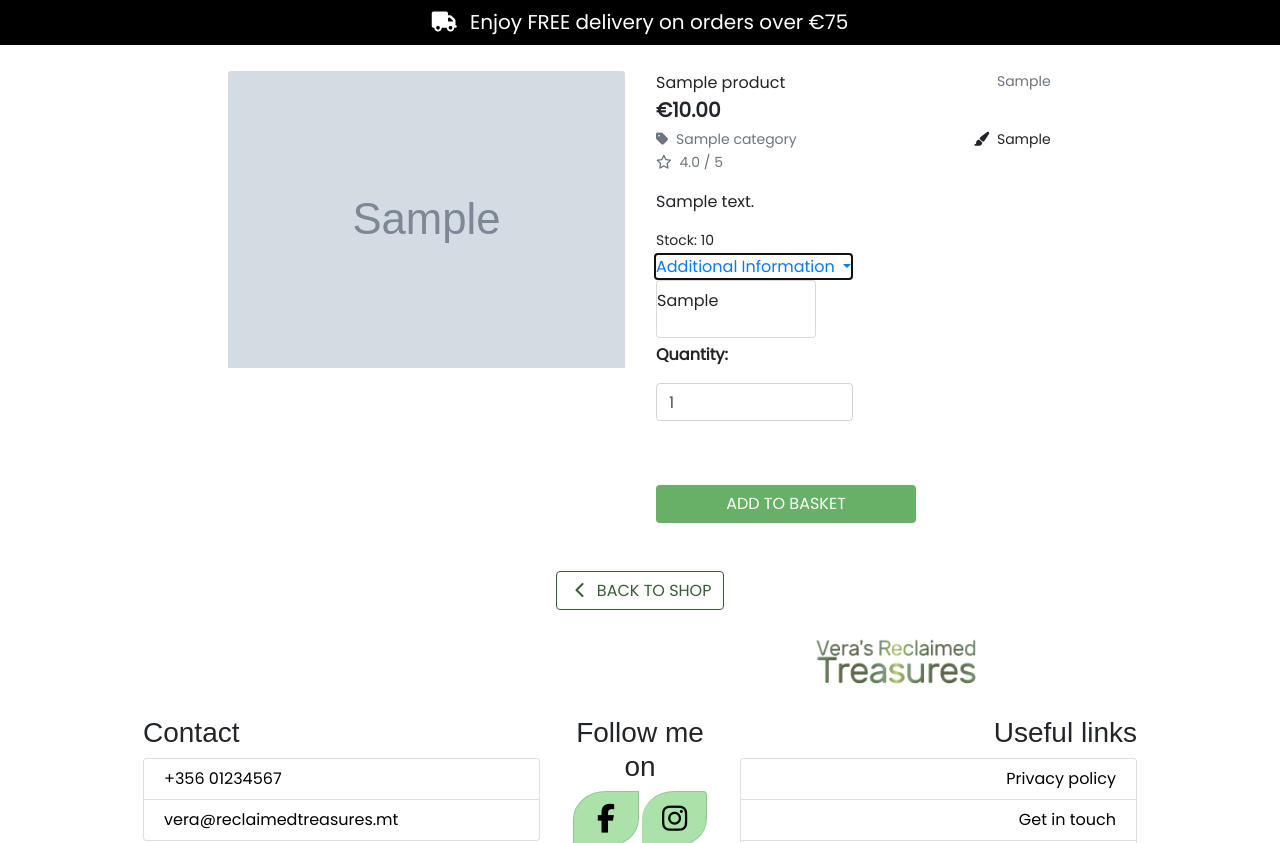
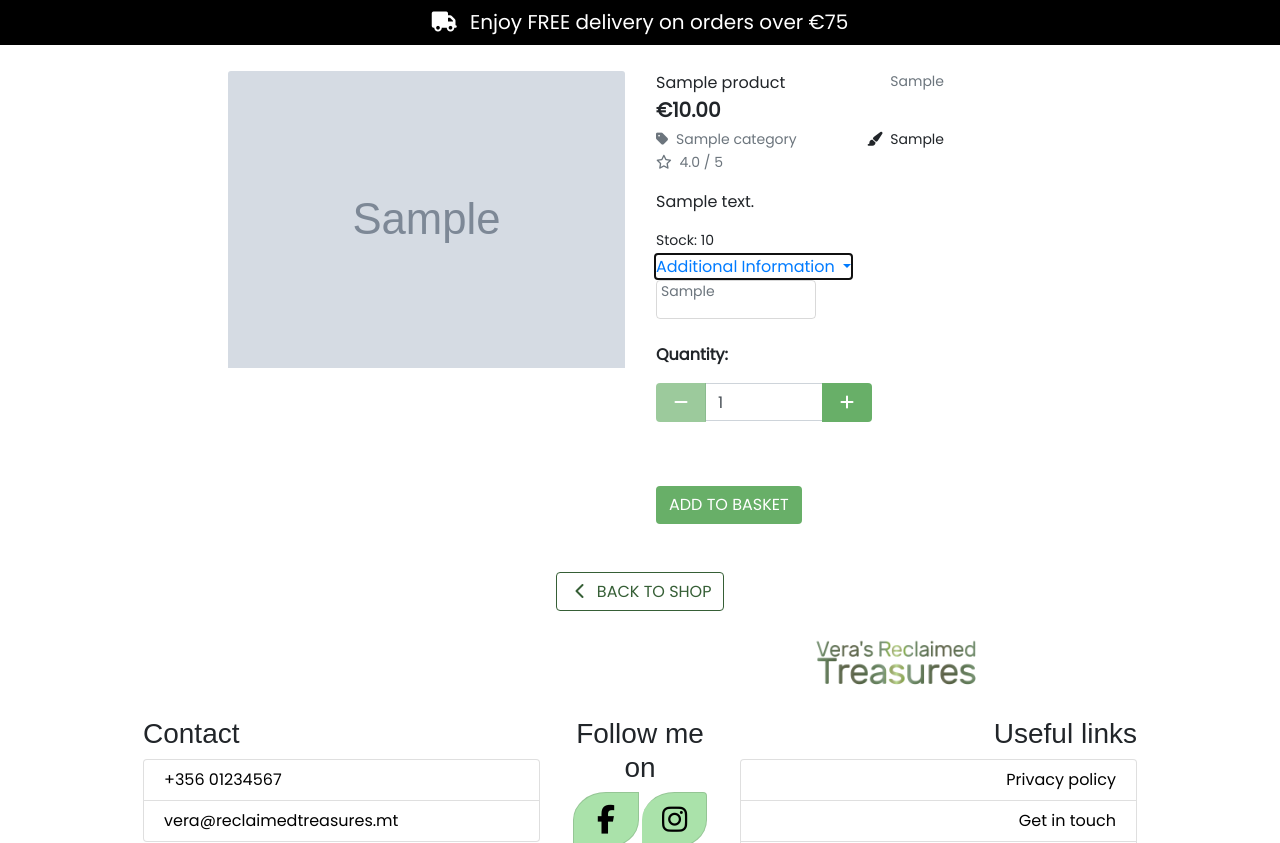
Before and after one commit to MoniPar/reclaimed-treasures, a Django app: page /shop/1/ in a window 1280 px wide, after a click on "Additional Information". Shown: the part 187-1030 px from the top of the page. Run offline with Django 3.2, Linux system fonts and the light colour scheme; tables that the repository leaves empty hold one stand-in row (values such as "Sample post"); grey boxes marked "Sample" are stand-in pictures; some libraries are stand-ins or nearby versions; some web fonts are replaced.

Commit message:
Add quantity selector +/- buttons & JS to product_detail template

```diff
--- a/basket/templates/basket/basket.html
+++ b/basket/templates/basket/basket.html
@@ -19,6 +19,7 @@
         <div class="row">
             <div class="col">
                 {% if basket_items %}
+                {{ request.session.basket }}
                     <div class="d-block d-lg-none mb-5 text-center">
                         <div class="basket-summary mb-4">
                             <p class="font-weight-bold">Basket Total: €{{ total|floatformat:2 }}</p>
--- /dev/null
+++ b/products/templates/products/includes/quantity_input_script.html
@@ -0,0 +1,57 @@
+<script type="text/javascript">
+
+    // Handle Enable/Disable
+    function handleEnableDisable(itemId) {
+        var currentValue = parseInt($(`.id_qty_${itemId}`).val());
+        var minusDisabled = currentValue < 2;
+        var plusDisabled = currentValue > 9;
+        // prop method sets disabled attr on buttons to true/false
+        // depending on whether current value is < 2 or > 9
+        $(`.decrement-qty_${itemId}`).prop('disabled', minusDisabled);
+        $(`.increment-qty_${itemId}`).prop('disabled', plusDisabled);
+    }
+
+    // Ensure enabling/disabling all inputs on page load
+    var allQtyInputs = $('.qty_input');
+    for (var i = 0; i < allQtyInputs.length; i++) {
+        var itemId = $(allQtyInputs[i]).data('item_id');
+        handleEnableDisable(itemId);
+    }
+
+    // Check enable/disable every time the input is changed
+    $('.qty_input').change(function() {
+        var itemId = $(this).data('item_id');
+        handleEnableDisable(itemId);
+    });
+
+    // Increment quantity
+    $('.increment-qty').click(function(e) {
+        e.preventDefault();
+        // Get item_id from button's data-item_id
+        var itemId = $(this).data('item_id');
+        // Search up the DOM (closest) and then down (find)
+        var closestInput = $(this).closest('.input-group').find('.qty_input')[0];
+        var allQuantityInputs = $(`.input-group-${itemId} input[name='quantity']`);
+        // Cache the current value and set the new value to the current + 1
+        var currentValue = parseInt($(closestInput).val());
+        $(allQtyInputs).val(currentValue + 1);
+
+        handleEnableDisable(itemId);
+    })
+
+        // Decrement quantity
+        $('.decrement-qty').click(function(e) {
+            e.preventDefault();
+            // Get item_id from button's data-item_id
+            var itemId = $(this).data('item_id');
+            // Search up the DOM (closest) and then down (find)
+            var closestInput = $(this).closest('.input-group').find('.qty_input')[0];
+            var allQuantityInputs = $(`.input-group-${itemId} input[name='quantity']`);
+            // Cache the current value and set the new value to the current - 1
+            var currentValue = parseInt($(closestInput).val());
+            $(allQtyInputs).val(currentValue - 1);
+
+            handleEnableDisable(itemId);
+        })
+
+</script>
--- a/products/templates/products/product_detail.html
+++ b/products/templates/products/product_detail.html
@@ -27,7 +27,7 @@
                 {% endif %}
             </div>
         </div>
-        <div class="col-12 col-md-6 col-lg-4 pl-3 pr-3">
+        <div class="col-12 col-md-6 col-lg-3 pl-3 pr-3">
             <div class="product-details-container mb-5 mt-md-5">
                 <small class="text-muted float-right">{{ product.sku }}</small>
                 <p class="mt-1 mb-0">{{ product.name }}</p>
@@ -66,8 +66,8 @@
                     <a class="dropdown-toggle" href="#" role="button" data-toggle="dropdown" aria-expanded="false">
                         Additional Information
                     </a>
-                    <div class="dropdown-menu mb-3">
-                        <p class="">{{ product.additional_info }}</p>
+                    <div class="dropdown-menu info-dropdown mb-3">
+                        <p class="small text-muted">{{ product.additional_info }}</p>
                     </div>
                 </div>
                 <form action="{% url 'add_to_basket' product.id %}" class="form" method="POST">
@@ -75,11 +75,29 @@
                     <div class="form-row">
                         <div class="col-12">
                             <p class="mt-5"><strong>Quantity:</strong></p>
-                            <div class="form-group w-50">
-                                <div class="input-group">
+                            <div class="form-group w-75">
+                                <div class="input-group input-group-{{ product.id }}">
+                                    <div class="input-group-prepend">
+                                        <button class="decrement-qty btn btn-green decrement-qty_{{ product.id }}"
+                                            data-item_id="{{ product.id }}">
+                                            <span class="icon">
+                                                <i class="fa-solid fa-minus" title="Decrease Quantity" aria-hidden="true"></i>
+                                                <span class="sr-only">Decrease Quantity</span>
+                                            </span>
+                                        </button>
+                                    </div>
                                     <input type="number" class="form-control qty_input id_qty_{{ product.id }}"
                                         name="quantity" value="1" min="1" max="10" data-item_id="{{ product.id }}"
                                         id="id_qty_{{ product.id }}">
+                                    <div class="input-group-append">
+                                        <button class="increment-qty btn btn-green increment-qty_{{ product.id }}"
+                                            data-item_id="{{ product.id }}">
+                                            <span class="icon">
+                                                <i class="fa-solid fa-plus" title="Increase Quantity" aria-hidden="true"></i>
+                                                <span class="sr-only">Increase Quantity</span>
+                                            </span>
+                                        </button>
+                                    </div>
                                 </div>
                             </div>
                         </div>
@@ -104,3 +122,8 @@
     </div>
 </div>
 {% endblock %}
+
+{% block postloadjs %}
+    {{ block.super }}
+    {% include 'products/includes/quantity_input_script.html' %}
+{% endblock %}
--- a/static/css/base.css
+++ b/static/css/base.css
@@ -49,7 +49,7 @@ h3,
 .btn-green {
     background-color: rgb(104, 175, 104);
     color: #fff;
-    min-width: 260px;
+    /* min-width: 260px; */
 }
 
 .btn-green:hover,
@@ -149,6 +149,15 @@ footer .social {
     color: #fff;
 }
 
+/* Product Detail */
+.info-dropdown {
+    padding: 0 .25rem;
+    background: transparent;
+    max-height: 3rem;
+    overflow-y: scroll;
+}
+
+
 /* ------------- */
 /* Media Queries */
 /* ------------- */
```
